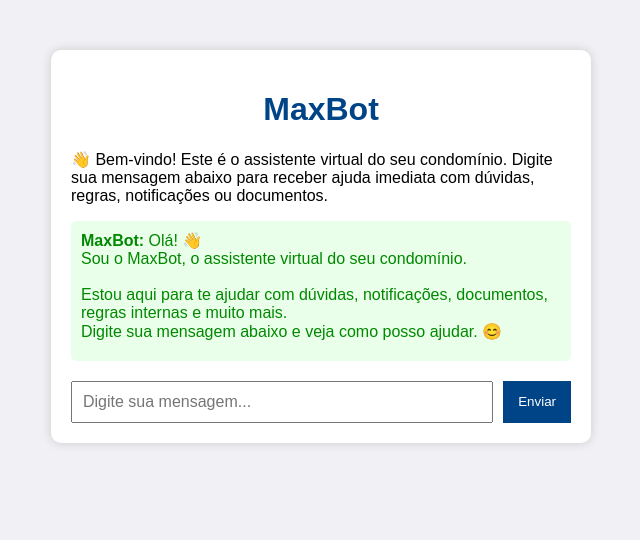
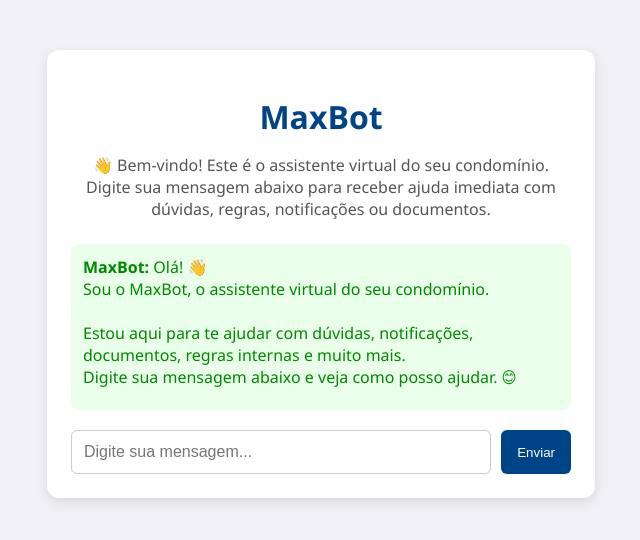
Before and after one commit to maxcoelhogit/maxbot1, a website: page index.html in a window 1280 px wide. Shown: the whole page, without its empty margins (319-959 px from the left). Drawn offline with Linux system fonts and the light colour scheme.

Commit message:
Update style.css

```diff
--- a/style.css
+++ b/style.css
@@ -1,5 +1,5 @@
 body {
-  font-family: sans-serif;
+  font-family: 'Segoe UI', Tahoma, Geneva, Verdana, sans-serif;
   background-color: #f0f0f5;
   margin: 0;
   padding: 0;
@@ -9,23 +9,34 @@ body {
   max-width: 500px;
   margin: 50px auto;
   background-color: white;
-  border-radius: 10px;
-  padding: 20px;
-  box-shadow: 0px 0px 10px #ccc;
+  border-radius: 12px;
+  padding: 24px;
+  box-shadow: 0 4px 12px rgba(0, 0, 0, 0.1);
 }
 
-h1 {
+h1.titulo {
   color: #004488;
   text-align: center;
+  font-size: 2rem;
+  margin-bottom: 0.5rem;
+}
+
+.descricao {
+  text-align: center;
+  color: #555;
+  font-size: 1rem;
+  margin-bottom: 1.5rem;
 }
 
 .resposta {
   background-color: #eaffea;
-  padding: 10px;
-  min-height: 60px;
+  padding: 12px;
+  min-height: 80px;
   margin-bottom: 20px;
-  border-radius: 5px;
+  border-radius: 8px;
   white-space: pre-line;
+  overflow-y: auto;
+  max-height: 300px;
 }
 
 form {
@@ -35,16 +46,20 @@ form {
 
 input[type="text"] {
   flex: 1;
-  padding: 10px;
+  padding: 12px;
   font-size: 1rem;
+  border: 1px solid #ccc;
+  border-radius: 6px;
 }
 
 button {
   background-color: #004488;
   color: white;
   border: none;
-  padding: 10px 15px;
+  padding: 12px 16px;
+  border-radius: 6px;
   cursor: pointer;
+  transition: background-color 0.3s;
 }
 
 button:hover {
```
